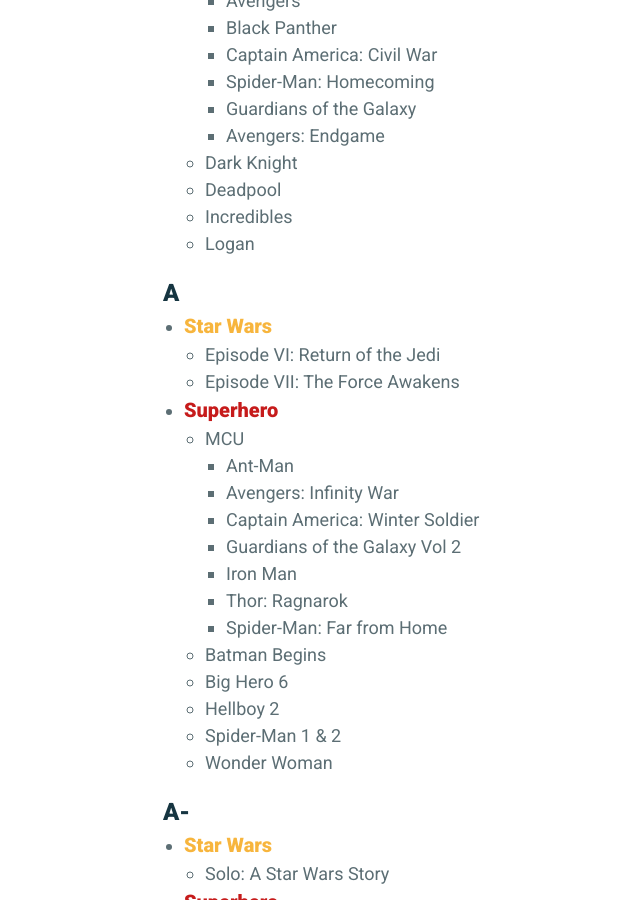
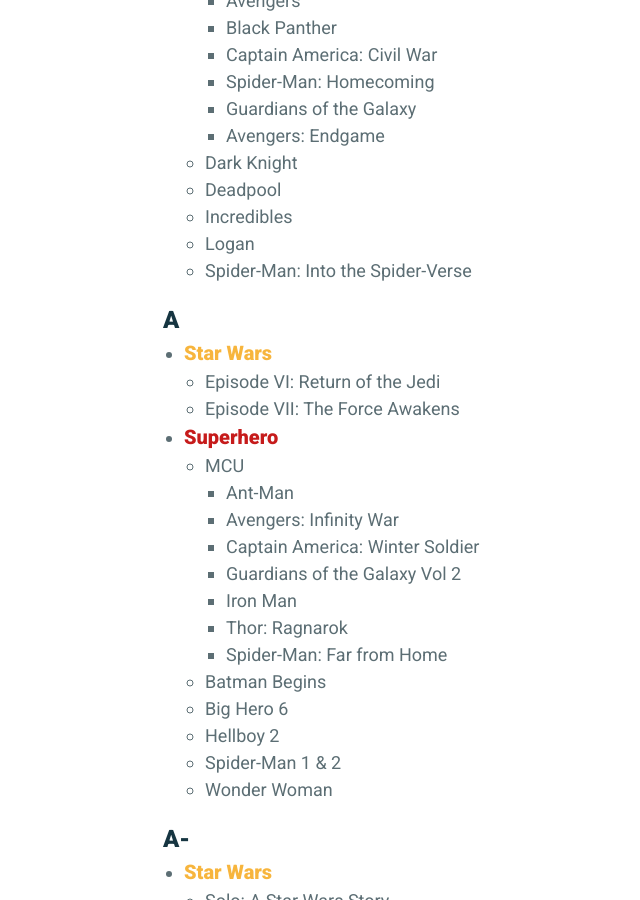
Before and after one commit to beren1hand/beren1hand.github.io, a Jekyll site: the page built from _posts/2019-07-10-Movie-Ratings.md, in a window 1280 px wide and 900 px high, scrolled down 880 px. Shown: the whole window, without its empty margins (127-767 px from the left). Built offline with Jekyll 4.4.1, drawn with Linux system fonts in a browser that asks for light colours.

Commit message:
Forgot Spider-Verse!`

```diff
--- a/_posts/2019-07-10-Movie-Ratings.md
+++ b/_posts/2019-07-10-Movie-Ratings.md
@@ -32,6 +32,7 @@
     - Deadpool
     - Incredibles
     - Logan
+    - Spider-Man: Into the Spider-Verse
 
 ## A
 - ### Star Wars
```
